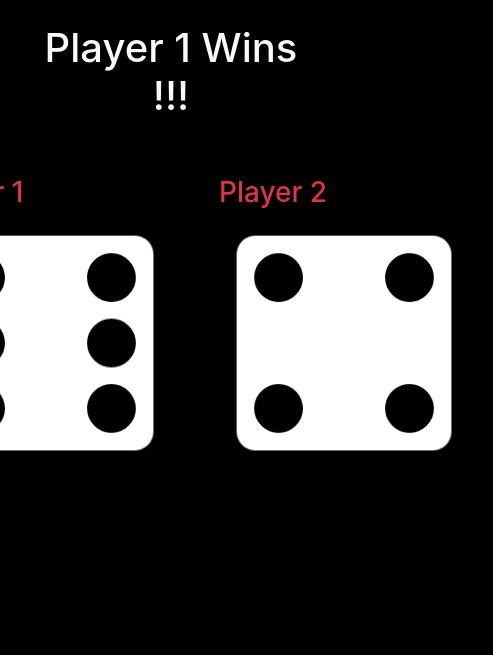
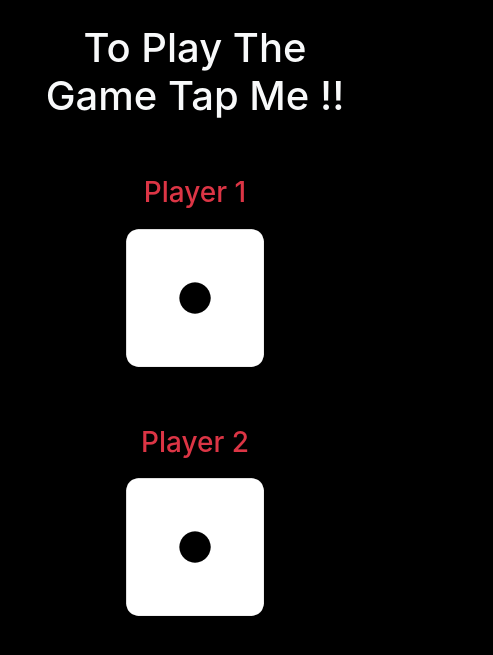
Before and after one commit to triyasa-2021/DiceGameProject, a plain HTML site: page dice.html in a window 390 px wide. Shown: the whole page, 493 px wide, since content can reach past the window. Drawn offline with nearby package versions, Linux system fonts and the light colour scheme.

Commit message:
made responsive

```diff
--- a/dice.html
+++ b/dice.html
@@ -1,5 +1,6 @@
 <!DOCTYPE html>
 <html lang="en">
+
 <head>
     <meta charset="UTF-8">
     <meta http-equiv="X-UA-Compatible" content="IE=edge">
@@ -10,20 +11,22 @@
     <title>Dice Game</title>
     <link rel="icon" type="image/x-icon" href="images/favicon.png">
 </head>
-<body style="background-color: black;">
-    <div class="play mr-5">
-        <h1 class="play text-light text-center p-4">To Play The Game Refresh Me</h1>
+
+<body style="background-color: black;" onclick="play()">
+    <div class="play">
+        <h1 class="play text-light text-center p-4">To Play The Game Tap Me !!</h1>
     </div>
-    <div class="d-flex flex-row justify-content-center">
+    <div class="d-flex flex-row justify-content-center flex-wrap">
         <div class="p-4">
-            <h3 class="text-danger">Player 1</h3>
+            <h3 class="text-danger text-center">Player 1</h3>
             <img src="images/Dice-1.png" alt="1">
         </div>
         <div class="p-4">
-            <h3 class="text-danger">Player 2</h3>
+            <h3 class="text-danger text-center">Player 2</h3>
             <img src="images/Dice-1.png" alt="1">
         </div>
     </div>
+
     <script type="text/javascript" src="diceIndex.js"></script>
 </body>
 
--- a/diceIndex.js
+++ b/diceIndex.js
@@ -1,21 +1,25 @@
+
+
+function play() {
     //Player 1
     let randomNumber1 = Math.floor((Math.random() * 6)) + 1;
-let randomDiceImage1 = 'Dice-'+randomNumber1+'.png';
-let randomImageSource1 = 'images/'+randomDiceImage1;
+    let randomDiceImage1 = 'Dice-' + randomNumber1 + '.png';
+    let randomImageSource1 = 'images/' + randomDiceImage1;
     let image1 = document.querySelectorAll('img')[0];
     image1.setAttribute('src', randomImageSource1);
     //Player 2
     let randomNumber2 = Math.floor((Math.random() * 6)) + 1;
-let randomDiceImage2 = 'Dice-'+randomNumber2+'.png';
-let randomImageSource2 = 'images/'+randomDiceImage2;
+    let randomDiceImage2 = 'Dice-' + randomNumber2 + '.png';
+    let randomImageSource2 = 'images/' + randomDiceImage2;
     let image2 = document.querySelectorAll('img')[1];
     image2.setAttribute('src', randomImageSource2);
-if(randomNumber1 > randomNumber2){
+    if (randomNumber1 > randomNumber2) {
         document.querySelector("h1").innerHTML = 'Player 1 Wins !!!';
     }
-else if(randomNumber2 > randomNumber1){
+    else if (randomNumber2 > randomNumber1) {
         document.querySelector("h1.play").innerHTML = 'Player 2 Wins !!!';      //if the code contains more than one h1 tag
     }
-else{
+    else {
         document.querySelector("h1").innerHTML = 'Match Draw...';
     }
+}
--- a/diceStyle.css
+++ b/diceStyle.css
@@ -1,6 +1,6 @@
 /**********Tag Selector**********/
 img{
-    height: 250px;
+    height: 15rem;
 }
 h2{
     text-align: center;
@@ -36,3 +36,11 @@ h2{
     border: 3px  solid white;
     border-radius: 20px;
 }
+
+
+
+@media only screen and (max-width: 600px){
+    img{
+        height: 10rem;
+    }
+}
```
Lines whose indentation alone changed are shown as unchanged.
